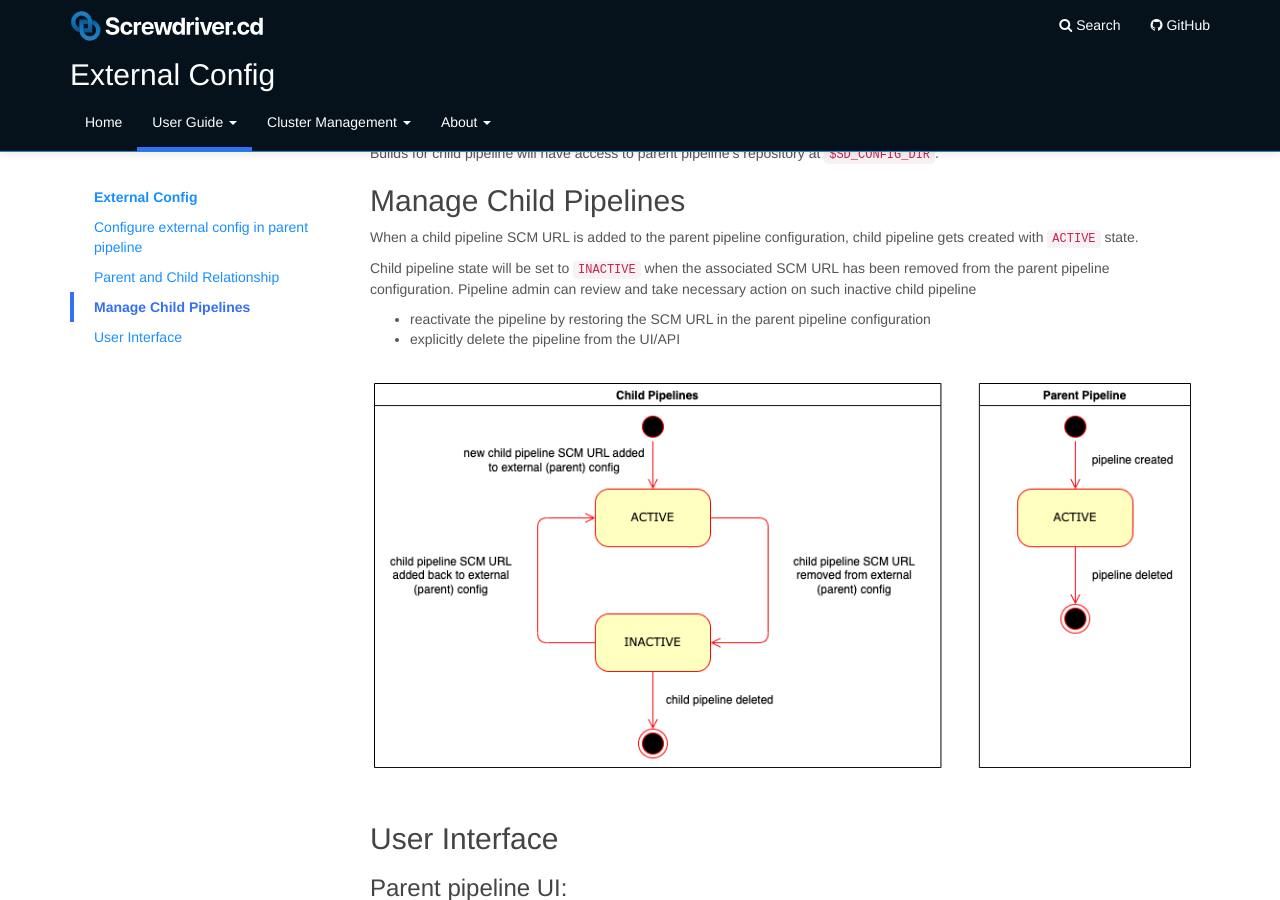
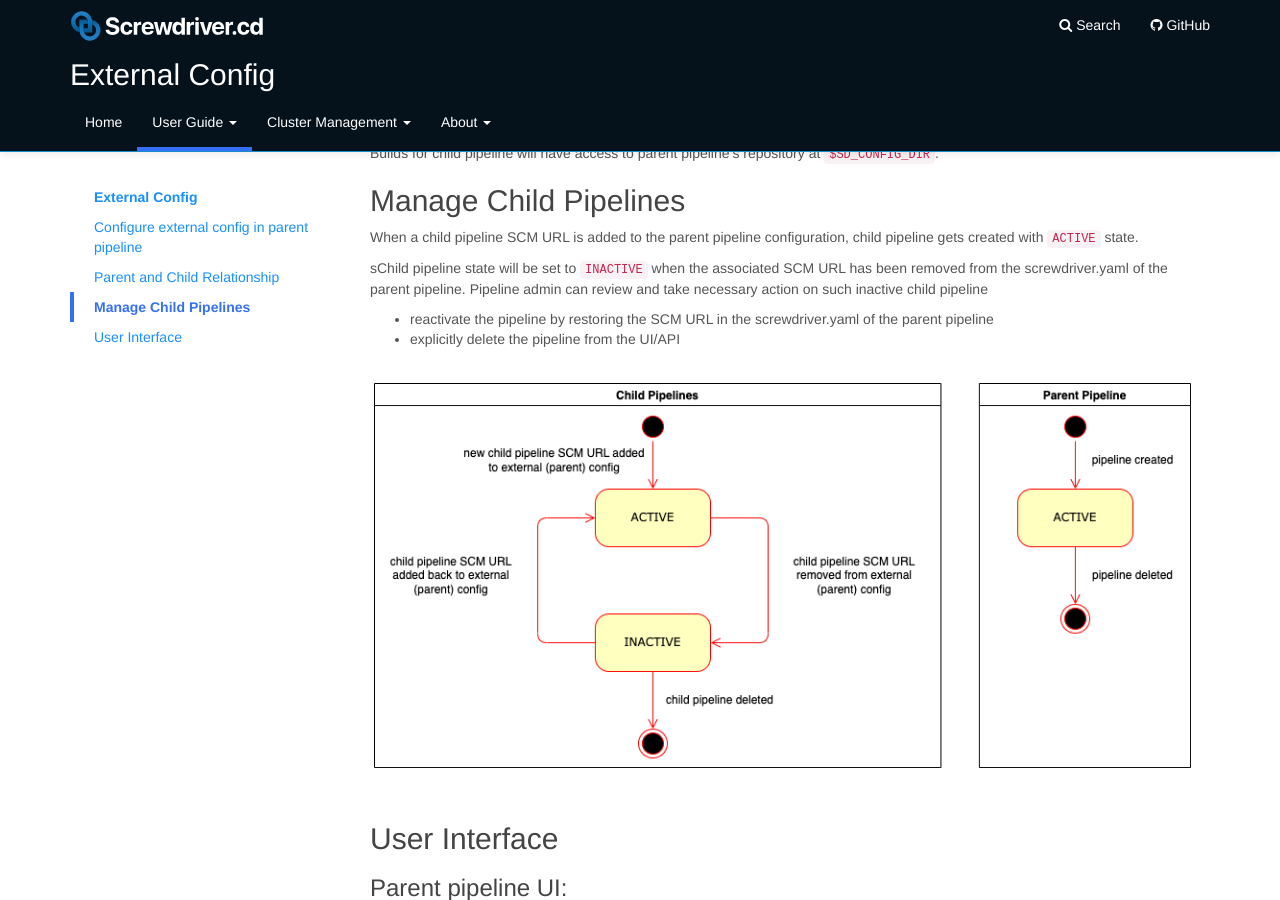
Before and after one commit to screwdriver-cd/guide, a Jekyll site: the page built from docs/user-guide/configuration/externalConfig.md, in a window 1280 px wide and 900 px high, scrolled down 833 px. Built offline with Jekyll 4.4.1, drawn with Linux system fonts in a browser that asks for light colours.

Commit message:
feat(2580): Addressing code review comments

```diff
--- a/docs/user-guide/configuration/externalConfig.md
+++ b/docs/user-guide/configuration/externalConfig.md
@@ -54,16 +54,16 @@ Builds for child pipeline will have access to parent pipeline's repository at [`
 ## Manage Child Pipelines
 When a child pipeline SCM URL is added to the parent pipeline configuration, child pipeline gets created with `ACTIVE` state.
 
-Child pipeline state will be set to `INACTIVE` when the associated SCM URL has been removed from the parent pipeline configuration.
+sChild pipeline state will be set to `INACTIVE` when the associated SCM URL has been removed from the screwdriver.yaml of the parent pipeline.
 Pipeline admin can review and take necessary action on such inactive child pipeline
-* reactivate the pipeline by restoring the SCM URL in the parent pipeline configuration
+* reactivate the pipeline by restoring the SCM URL in the screwdriver.yaml of the parent pipeline
 * explicitly delete the pipeline from the UI/API
 
 ![External config child pipeline state](../assets/external-config-child-state.png)
 
 ## User Interface
 ### Parent pipeline UI:
-![External config parent](../assets/external-config.png)
+![External config parent](../assets/external-config-parent.png)
 
 ### Child pipeline UI:
 #### An active child pipeline:
```
Also changed, not shown: docs/user-guide/assets/external-config-child.png (added), docs/user-guide/assets/external-config-parent.png (added), docs/user-guide/assets/external-config.png.
